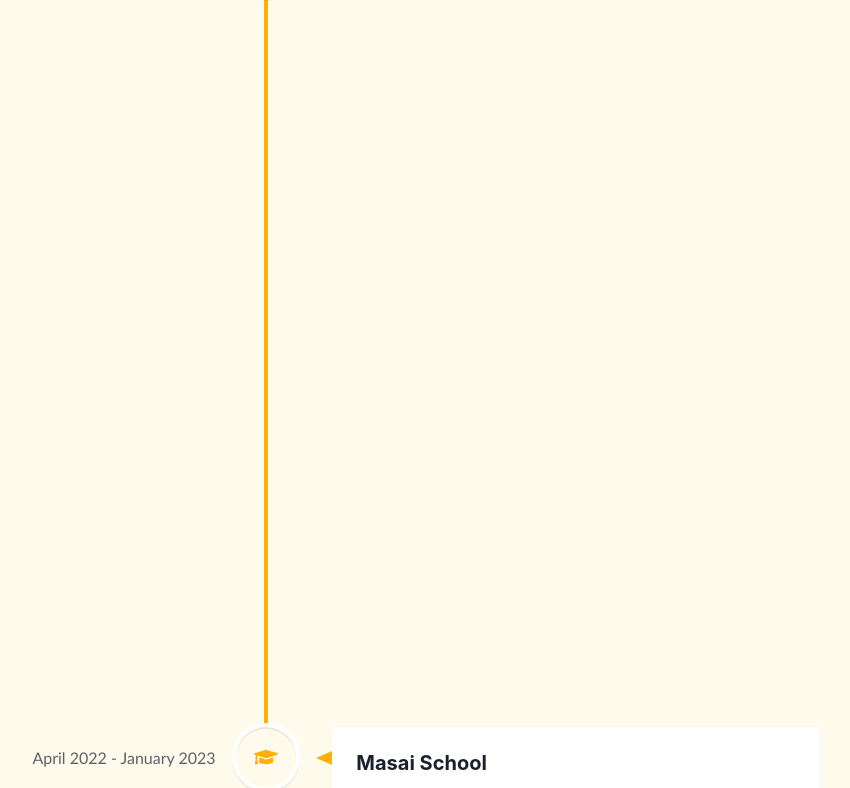
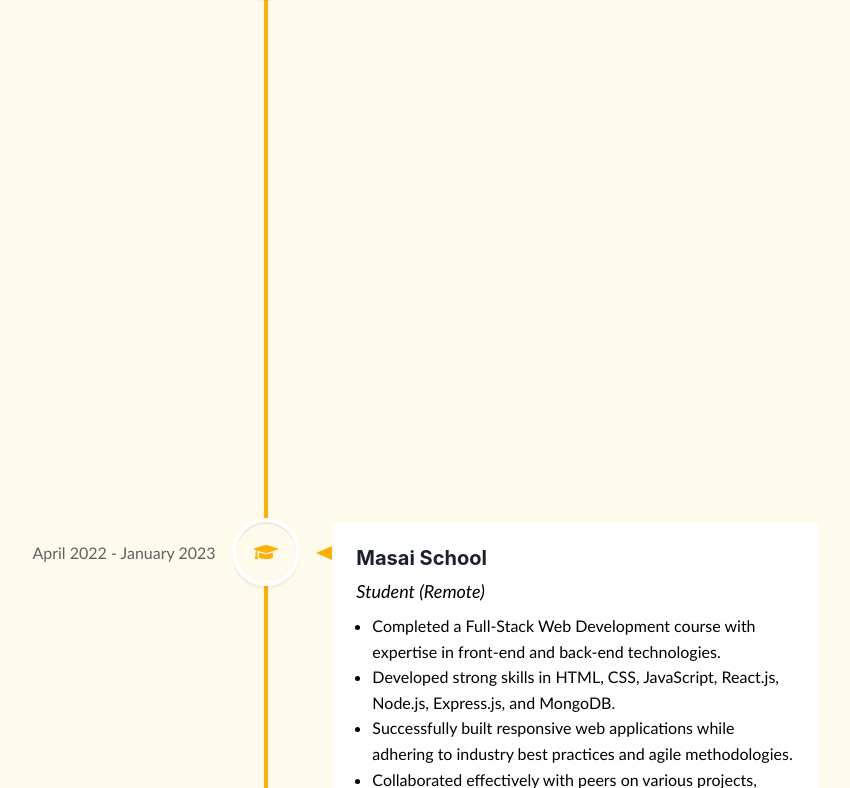
Before and after one commit to pratikderepatil/pratikderepatil.github.io, a React (Create React App) app: page / in a window 1280 px wide. Shown: the part 2012-2800 px from the top of the page, without its empty margins (374-1224 px from the left). Built offline with nearby package versions, Linux system fonts and the light colour scheme.

Commit message:
Updates work experience and summary

```diff
--- a/src/Components/Experience.jsx
+++ b/src/Components/Experience.jsx
@@ -15,7 +15,7 @@
 import "react-vertical-timeline-component/style.min.css";
 import { experience } from "../Data/experience";
 import { MdWork, MdExpandMore, MdExpandLess } from "react-icons/md";
-import { BsLink45Deg, BsFillStarFill } from "react-icons/bs";
+import { BsFillStarFill } from "react-icons/bs";
 import { FaGraduationCap } from "react-icons/fa";
 import { useState } from "react";
 
@@ -60,16 +60,7 @@
 							>
 								<Flex flexDirection={"column"} gap="2">
 									<Heading as="h1" size={["sm", "md"]}>
-										<Flex justifyContent={"space-between"}>
-											{ele.title}
-											{ele.link === "" ? (
-												<></>
-											) : (
-												<a href={ele.link} target="_blank" rel="noreferrer">
-													<BsLink45Deg size={"4vh"} />
-												</a>
-											)}
-										</Flex>
+										{ele.title}
 									</Heading>
 									<Text
 										as={"cite"}
--- a/src/Components/Home.jsx
+++ b/src/Components/Home.jsx
@@ -24,7 +24,7 @@
 	return (
 		<Flex id="Home" flexDirection={"column"} pt="28" h={["100vh"]}>
 			<Flex
-				w={["90%", "60%"]}
+				w={["90%", "70%"]}
 				direction="column"
 				alignItems="center"
 				justifyContent={"center"}
--- a/src/Components/Navbar.jsx
+++ b/src/Components/Navbar.jsx
@@ -22,7 +22,7 @@
 	{ id: "Home", class: "nav-link home" },
 	{ id: "About", class: "nav-link about" },
 	{ id: "Skills", class: "nav-link skills" },
-	{ id: "Experience", class: "" },
+	{ id: "Experience", class: "nav-link experience" },
 	{ id: "Projects", class: "nav-link projects" },
 	{ id: "Contact", class: "nav-link contact" },
 ];
--- a/src/Data/aboutme.js
+++ b/src/Data/aboutme.js
@@ -1,6 +1,6 @@
 export const aboutme = {
 	name: "Pratik Derepatil",
 	summary:
-		"Experienced Product Engineer with a passion for technology and a drive to create inspiring web applications. Strong time-management and leadership skills for efficient project completion and effective team collaboration. Seeking to contribute to an innovative company building cutting-edge interactive products.",
+		"Experienced Product Engineer specializing in Full Stack Web Development with a passion for technology and a drive to create inspiring web applications. Strong time-management and leadership skills for efficient project completion and effective team collaboration. Seeking to contribute to an innovative company building cutting-edge interactive products. Immediate joiner.",
 	role: "Full Stack Web Developer",
 };
--- a/src/Data/experience.js
+++ b/src/Data/experience.js
@@ -1,20 +1,16 @@
 export const experience = [
 	{
 		title: "Travelopia",
-		date: "June 2023 - Present",
+		date: "June 2023 - April 2024",
 		subtitle: "Product Engineer - Hybrid",
 		logo: true,
 		description: [
-			"Implemented a Two-Factor Authentication (2FA) system with a standardized QR code mechanism, inspired by the Sucuri firewall setup.",
-			"Updated user interface elements using Vue.js to enhance interactivity and responsiveness.Resolved software bugs to ensure seamless functionality and optimize user experience.",
-			"Leveraged MongoDB querying capabilities to efficiently extract relevant documents spanning specified durations, facilitating streamlined CSV creation for marketing team analysis.",
-			"Implemented and maintained high-quality, scalable, reliable, and secure code following best practices, while conducting thorough testing using Test-Driven Development (TDD) principles, encompassing both unit and integration tests.",
-			"Monitored application performance, identified bottlenecks, and proposed optimizations for improved user experience.",
-			"Maintained version control using GitHub for seamless collaboration and efﬁcient codebase management.",
-			"Embraced Agile methodologies, such as Pairing, Creative sprint planning, Collaborative story handoffs and CI/CD methodology, to foster a dynamic and iterative development environment.",
-			"Tech Stack: React JS, Redux, TypeScript, JavaScript, Babel, Jest, SASS, Element UI, HTML, CSS, MongoDB, GitHub"
+			"Optimized user interface using React.js, increasing interactivity and resulting in improved customer satisfaction. Engineered a Two-Factor Authentication (2FA) system with a QR code mechanism, enhancing security protocols and reducing potential security breaches.",
+			"Streamlined data extraction processes using MongoDB, facilitating efficient CSV creation for marketing analysis.",
+			"Implemented Test-Driven Development (TDD) practices to ensure high-quality code, resulting in a decrease in postrelease bugs and an increase in overall product stability.",
+			"Utilized CI/CD processes to automate testing and deployment tasks, leading to an increase in development efficiency and an improvement in overall product performance.",
+			"Tech Stack: React JS, Redux, TypeScript, JavaScript, Jest, Element UI, HTML, CSS, MongoDB, GitHub",
 		],
-		link: "",
 	},
 	{
 		title: "Masai School",
@@ -22,16 +18,14 @@
 		subtitle: "Student (Remote)",
 		logo: false,
 		description: [
-			"Completed an intensive Full Stack Web Development course, gaining expertise in both front-end and back-end technologies.",
-			"Developed a strong foundation in web development concepts, including HTML, CSS, JavaScript, React.js, Node.js, Express.js, and MongoDB.",
-			"Completed multiple hands-on projects, applying industry best practices and agile methodologies to create functional and responsive web applications.",
-			"Collaborated with peers and instructors to solve complex problems, participate in code reviews, and refine coding skills through continuous learning and feedback.",
-			"Demonstrated proficiency in version control using Git and GitHub, ensuring effective collaboration and code management within a team environment.",
-			"Acquired valuable problem-solving skills and adaptability by troubleshooting issues, debugging code, and implementing solutions to overcome challenges during the course.",
-			"Maintained a growth mindset and commitment to professional development, actively seeking opportunities to expand knowledge and stay current with emerging technologies and trends in web development.",
-			"Tech Stack: HTML, CSS, JavaScript, React.js, Redux, Tailwind CSS, Node.js, Express.js, MongoDB, TypeScript, Git, GitHub, Babel, SASS, JIRA, React-Router",
+			"Completed a Full-Stack Web Development course with expertise in front-end and back-end technologies.",
+			"Developed strong skills in HTML, CSS, JavaScript, React.js, Node.js, Express.js, and MongoDB.",
+			"Successfully built responsive web applications while adhering to industry best practices and agile methodologies.",
+			"Collaborated effectively with peers on various projects, refining code quality through thorough reviews.",
+			"Proficient in Git and GitHub for version control, ensuring seamless team collaboration.",
+			"Acquired valuable problem-solving skills through debugging and implementing effective solutions.",
+			"Tech Stack: HTML, CSS, JavaScript, React.js, Redux, Node.js, MongoDB.",
 		],
-		link: "",
 	},
 	{
 		title: "Bajaj Finserv",
@@ -39,11 +33,9 @@
 		subtitle: "Project Manager Trainee, Pune, Maharashtra",
 		logo: true,
 		description: [
-			"Provide project updates on a consistent basis to various stakeholders about strategy and progress. ",
-			"Understand business requirements, validate the feasibility and translate them into technical requirements.",
-			"Edit a variety of digital content as needed, including marketing pages, informational content, contextual help, alert messages and FAQs using AEM (Adobe Experience Manager) ",
+			"Presented detailed project updates to key stakeholders on strategic initiatives, showcasing progress metrics and highlighting milestones achieved, increasing stakeholder engagement and satisfaction.",
+			"Managed Content Fragments within the AEM platform to streamline authoring processes, enabling efficient content maintenance and reuse across various digital channels for seamless omnichannel experiences, resulting in an improvement in content consistency and quality.",
 		],
-		link: "https://drive.google.com/file/d/1QFpThzNUogdPH7XUD29L5labHLorCHZd",
 	},
 	{
 		title: "Code Gurukul Pvt Ltd",
@@ -52,17 +44,17 @@
 		logo: true,
 
 		description: [
-			"Creating a web platform to learn programming concepts using blocks with drag-and-drop functionality with decent animation",
-			"Technologies: Blockly, React JS, Phaser JS",
+			"Implemented puzzle games for children, improving their understanding of data structures and algorithms.",
+			"Specialized in utilizing Blockly for creating interactive and dynamic web pages.",
+			"Collaborated with team members to optimize web page performance.",
+			"Tech Stack: Blockly, Javascript, HTML, CSS, Github.",
 		],
-		link: "https://drive.google.com/file/d/1CImUIasKJW1bfI3eIGo6k7vG052pW3nw",
 	},
 	{
 		title: "M.Sc Computer Application",
 		logo: false,
 		date: "June 2019 - March 2021",
 		subtitle: "Fergusson College, Pune, Maharashtra",
-		link: "",
 		description: [],
 	},
 	{
@@ -71,7 +63,6 @@
 		date: "July 2018 - February 2019",
 		subtitle: "SEED Infotech, Pune, Maharashtra",
 		description: [],
-		link: "https://drive.google.com/file/d/1jeRAldY9PEmIUdd39lsov1dutv6LmXbe/view?usp=sharing",
 	},
 	{
 		title: "B.Sc Computer Science",
@@ -79,6 +70,5 @@
 		date: "June 2015 - October 2018",
 		subtitle: "MIT College, Pune, Maharashtra",
 		description: [],
-		link: "https://drive.google.com/file/d/1hChMP5ZRNfNuVuxHo5sdKK4Rtv-BiElT/view?usp=sharing",
 	},
 ];
```
Also changed, not shown: 1 other file (tests, documents, lock files or other folders).
